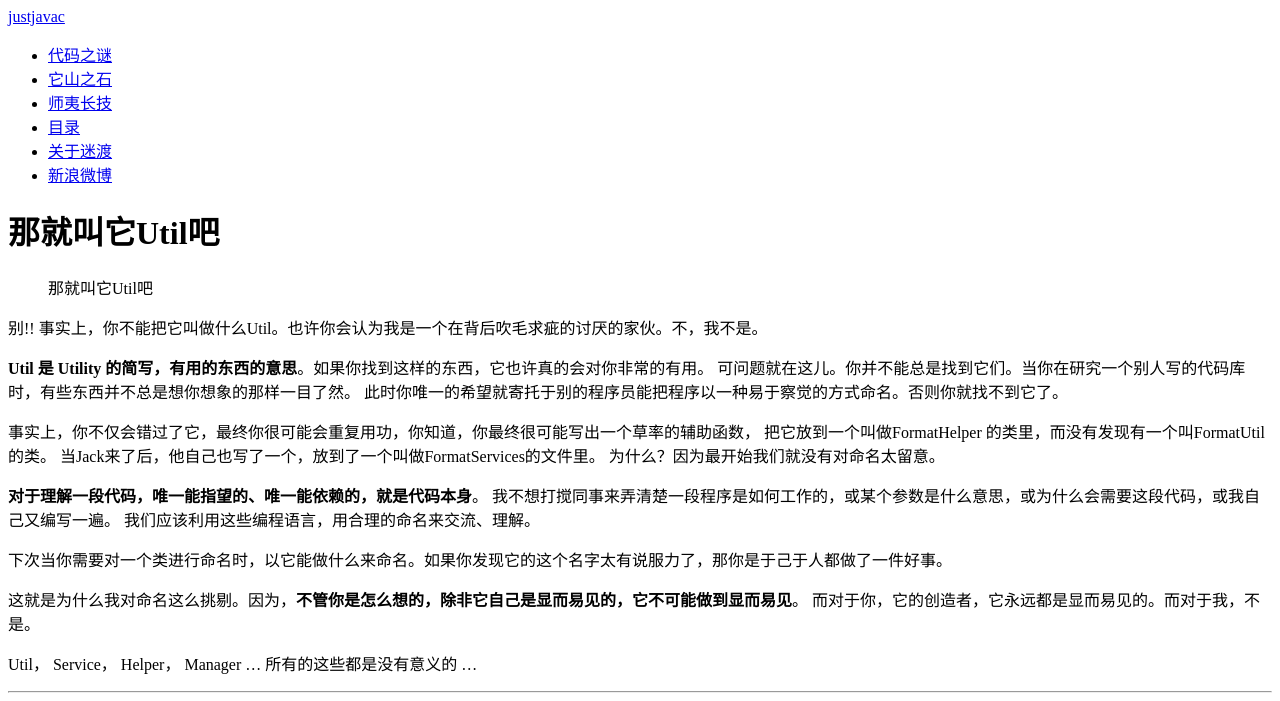
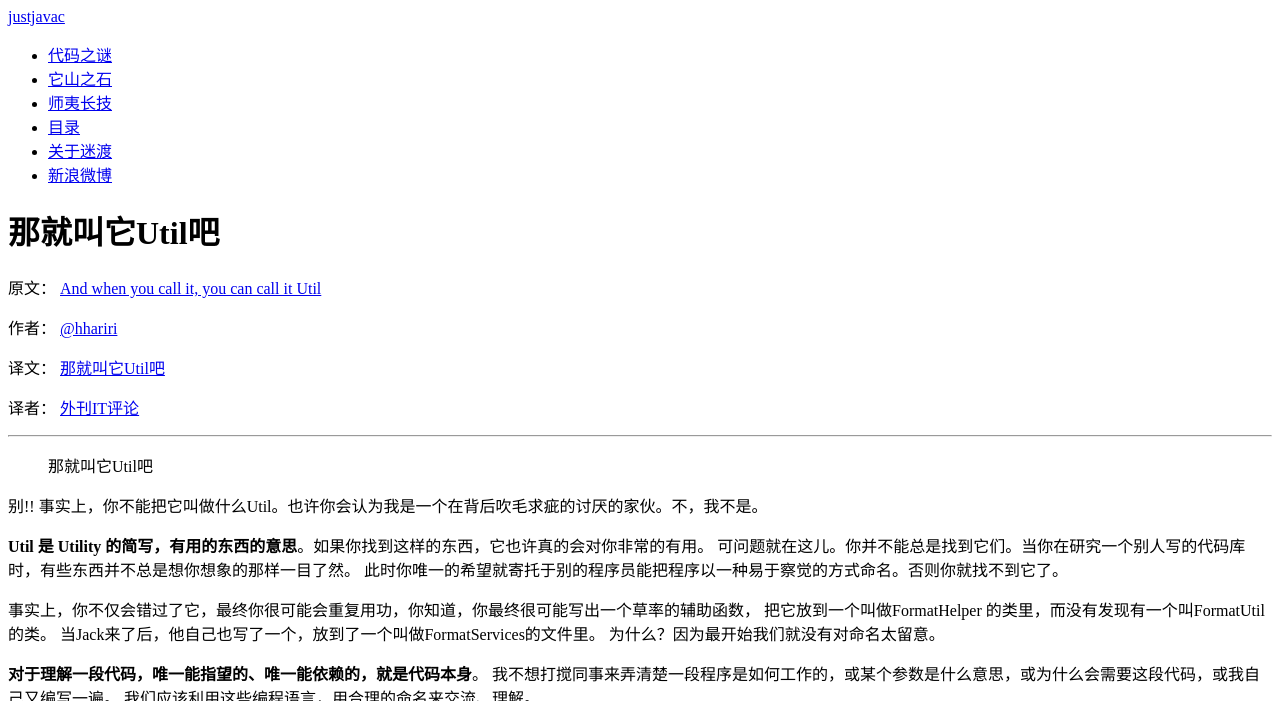
Before and after one commit to justjavac/justjavac.github.com, a Jekyll site: the page built from _posts/java/2012-05-29-so-called-it-util.md, in a window 1280 px wide and 900 px high, cut to the strip 0-701 px from the top of the window. Built offline with Jekyll 4.4.1, drawn with Linux system fonts in a browser that asks for light colours; nearby versions of some CDN libraries; Markdown is read by kramdown in place of the engine named in the settings; a script that is not in the unit is left out; comment, search, counter and statistics services are not loaded.

Commit message:
add author

```diff
--- a/_posts/java/2012-05-29-so-called-it-util.md
+++ b/_posts/java/2012-05-29-so-called-it-util.md
@@ -6,6 +6,16 @@ keywords: Util, 命名
 category : other
 tags : [编程]
 ---
+
+原文： [And when you call it, you can call it Util](http://hadihariri.com/2012/02/18/and-when-you-call-it-you-can-call-it-util/)
+
+作者： [@hhariri](http://twitter.com/hhariri)
+
+译文： [那就叫它Util吧](http://www.aqee.net/and-when-you-call-it-you-can-call-it-util/)
+
+译者： [外刊IT评论](http://www.aqee.net)
+
+-------------------
 
 > 那就叫它Util吧
 
```
Also changed, not shown: _posts/java/2012-05-29-the-common-error-for-programmer.md (+2 -1 lines).
